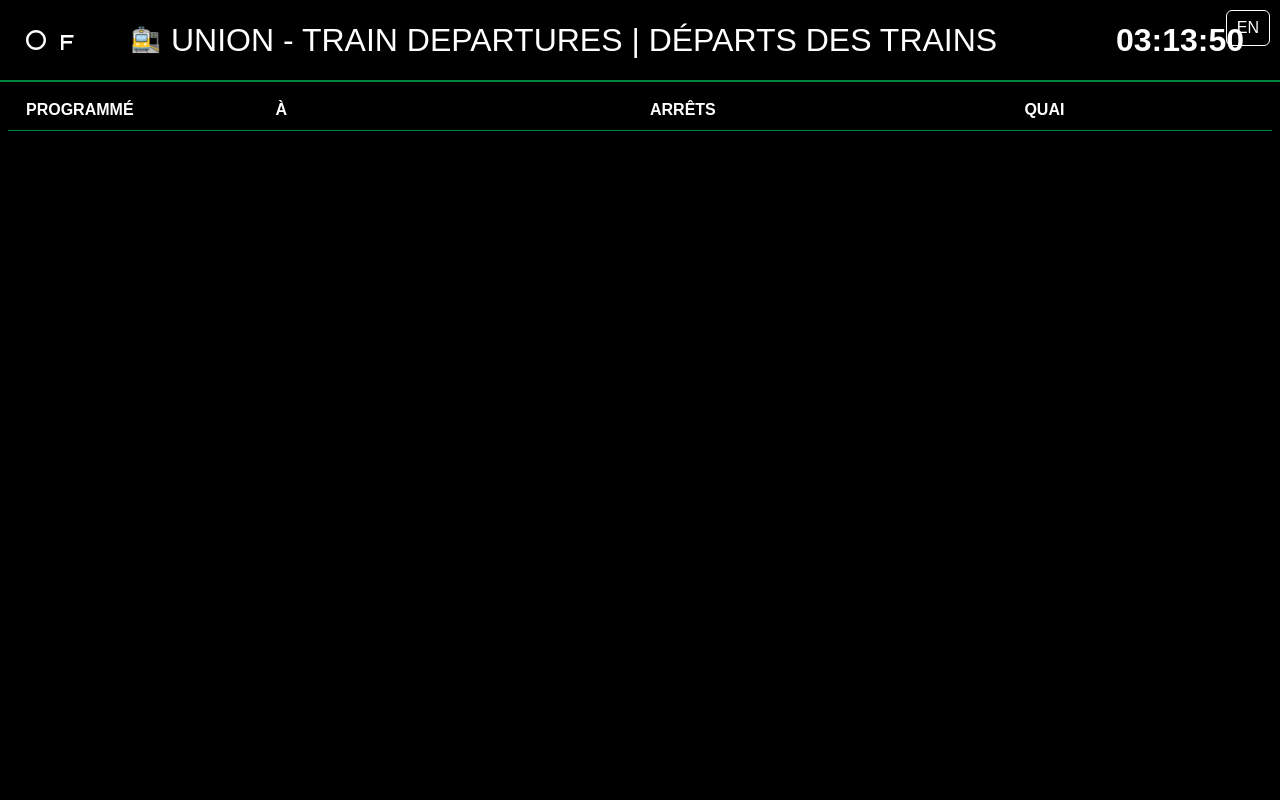
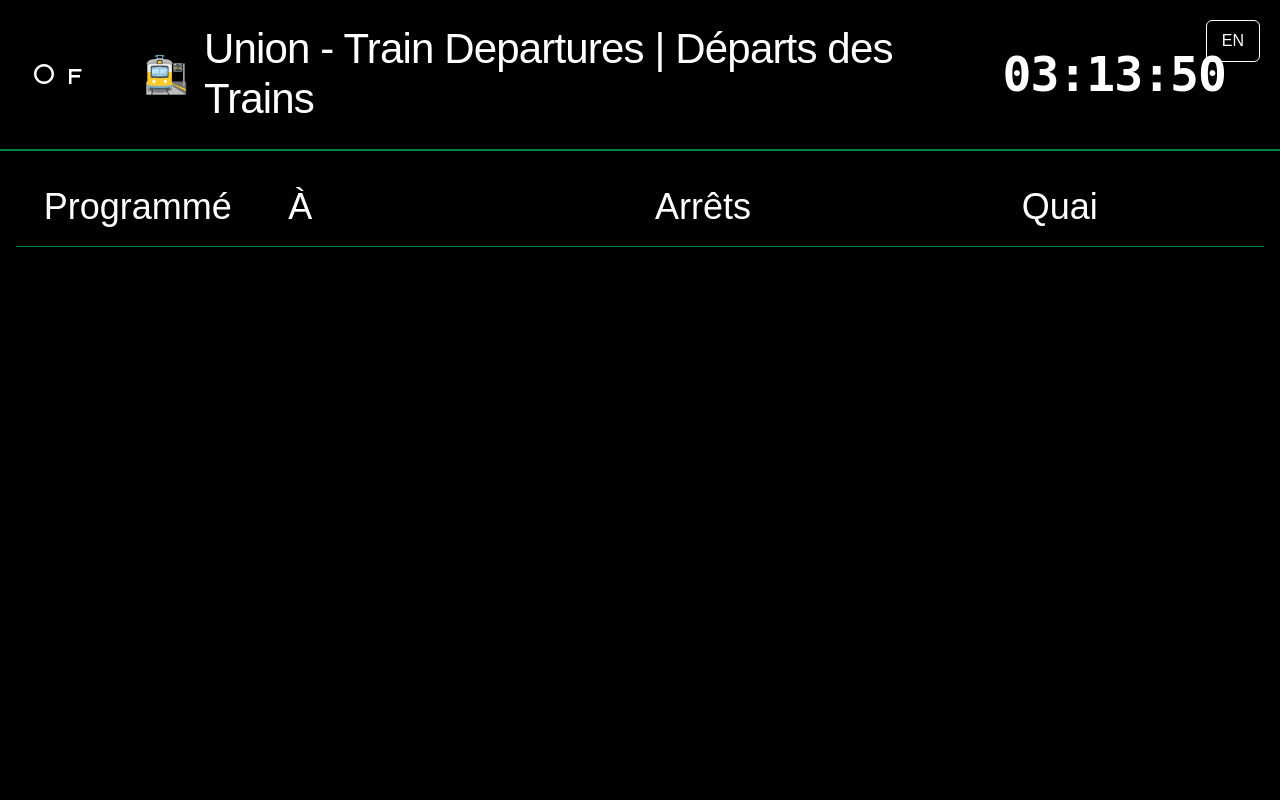
Before and after one commit to remiguillette/GO-transit-display, a Flask app: page / in a window 1280 px wide. Run offline with Flask 3, Linux system fonts and the light colour scheme; data comes from the database, SQL or seed files in the repository; data that the repository does not hold is empty; some web fonts are replaced.

Commit message:
Implement Polaris font family and typography styles for improved branding and readability, including responsive adjustments.
Replit-Commit-Author: Agent
Replit-Commit-Session-Id: 6ce575a9-cf25-408f-8274-467e2defe9e0
Replit-Commit-Screenshot-Url: https://storage.googleapis.com/screenshot-production-us-central1/b47948bb-6c3b-487a-ae9e-88c555abf06e/7a9d01b1-944a-48a1-a6e4-80d1fc421363.jpg

```diff
--- a/static/css/styles.css
+++ b/static/css/styles.css
@@ -1,3 +1,25 @@
+/* Font Declarations */
+@font-face {
+    font-family: 'Polaris Bold';
+    src: url('../fonts/PolarisTrial-Bold.ttf') format('truetype');
+    font-weight: bold;
+    font-style: normal;
+}
+
+@font-face {
+    font-family: 'Polaris Medium';
+    src: url('../fonts/PolarisTrial-Medium.ttf') format('truetype');
+    font-weight: normal;
+    font-style: normal;
+}
+
+@font-face {
+    font-family: 'Polaris Light';
+    src: url('../fonts/PolarisTrial-Light.ttf') format('truetype');
+    font-weight: 300;
+    font-style: normal;
+}
+
 :root {
     --go-black: #000000;
     --go-white: #FFFFFF;
@@ -9,9 +31,10 @@
 body {
     margin: 0;
     padding: 0;
-    font-family: 'Arial', sans-serif;
+    font-family: 'Polaris Light', -apple-system, BlinkMacSystemFont, sans-serif;
     background-color: var(--go-black);
     color: var(--go-white);
+    -webkit-font-smoothing: antialiased;
 }
 
 .display-board {
@@ -22,7 +45,7 @@ body {
 
 .board-header {
     background-color: var(--go-black);
-    padding: 1rem;
+    padding: 1.5rem;
     display: flex;
     justify-content: space-between;
     align-items: center;
@@ -36,7 +59,7 @@ body {
 
 .go-logo img {
     height: 40px;
-    margin-right: 15px;
+    margin-right: 20px;
 }
 
 .station-info {
@@ -45,87 +68,117 @@ body {
 }
 
 .station-icon {
-    font-size: 24px;
-    margin-right: 10px;
+    font-size: 36px;
+    margin-right: 15px;
 }
 
 .station-name {
-    font-size: 2rem;
+    font-family: 'Polaris Bold', sans-serif;
+    font-size: 42px;
     margin: 0;
-    text-transform: uppercase;
+    letter-spacing: -0.02em;
 }
 
 .time {
-    font-size: 2rem;
+    font-family: 'Polaris Bold', monospace;
+    font-size: 48px;
     font-weight: bold;
     margin-left: auto;
-    padding-right: 20px;
+    padding-right: 30px;
+    letter-spacing: -0.02em;
 }
 
 .schedule-container {
     flex-grow: 1;
-    padding: 0.5rem;
+    padding: 1rem;
 }
 
 .schedule-header {
     display: grid;
     grid-template-columns: 1fr 1.5fr 1.5fr 1fr;
     background-color: var(--go-black);
-    padding: 0.5rem;
-    font-weight: bold;
+    padding: 0.8rem;
+    font-family: 'Polaris Medium', sans-serif;
+    font-size: 36px;
     border-bottom: 1px solid var(--go-green);
-    text-transform: uppercase;
 }
 
 .schedule-row {
     display: grid;
     grid-template-columns: 1fr 1.5fr 1.5fr 1fr;
-    padding: 0.8rem 0.5rem;
+    padding: 1rem 0.8rem;
     border-bottom: 1px solid #333;
-    font-size: 1.2rem;
+    font-family: 'Polaris Light', sans-serif;
+    font-size: 36px;
 }
 
 .col-scheduled, .col-to, .col-stop, .col-platform {
-    padding: 0 10px;
+    padding: 0 15px;
+}
+
+.route-code {
+    font-family: 'Polaris Bold', sans-serif;
+    background-color: var(--go-green);
+    color: var(--go-white);
+    padding: 2px 8px;
+    border-radius: 4px;
+    margin-right: 8px;
 }
 
 .status-delayed {
+    font-family: 'Polaris Bold', sans-serif;
     color: var(--delayed-red);
-    text-transform: uppercase;
 }
 
 .status-cancelled {
+    font-family: 'Polaris Bold', sans-serif;
     color: var(--cancelled-red);
-    text-transform: uppercase;
 }
 
 .language-toggle {
     position: absolute;
-    top: 10px;
-    right: 10px;
+    top: 20px;
+    right: 20px;
 }
 
 .language-toggle button {
+    font-family: 'Polaris Medium', sans-serif;
     background: transparent;
     border: 1px solid var(--go-white);
     color: var(--go-white);
-    padding: 5px 10px;
+    padding: 8px 15px;
     cursor: pointer;
+    font-size: 16px;
 }
 
 /* Responsive Design */
-@media (max-width: 768px) {
+@media (max-width: 1200px) {
     .station-name {
-        font-size: 1.5rem;
+        font-size: 36px;
     }
 
     .time {
-        font-size: 1.5rem;
+        font-size: 36px;
     }
 
     .schedule-header,
     .schedule-row {
-        font-size: 1rem;
+        font-size: 28px;
+    }
+}
+
+@media (max-width: 768px) {
+    .station-name {
+        font-size: 28px;
+    }
+
+    .time {
+        font-size: 28px;
+    }
+
+    .schedule-header,
+    .schedule-row {
+        font-size: 24px;
         grid-template-columns: 1fr 1fr 1fr 0.5fr;
     }
 }
@@ -142,4 +195,5 @@ body {
     padding: 0.5rem;
     margin: 0.5rem 0;
     border-radius: 4px;
+    font-family: 'Polaris Medium', sans-serif;
 }
--- a/static/js/display.js
+++ b/static/js/display.js
@@ -32,10 +32,17 @@ async function updateSchedules() {
                     ? 'status-cancelled'
                     : '';
 
+            // Format the train info with route code span
+            const [routeCode, ...destinationParts] = schedule.train.split(' ');
+            const formattedTrain = `
+                <span class="route-code">${routeCode}</span>
+                ${destinationParts.join(' ')}
+            `;
+
             row.innerHTML = `
                 <div class="col-scheduled">${schedule.departure}</div>
                 <div class="col-to">${schedule.destination}</div>
-                <div class="col-stop">${schedule.train}</div>
+                <div class="col-stop">${formattedTrain}</div>
                 <div class="col-platform ${statusClass}">${schedule.status}</div>
             `;
             container.appendChild(row);
```
Also changed, not shown: 1 other file.
